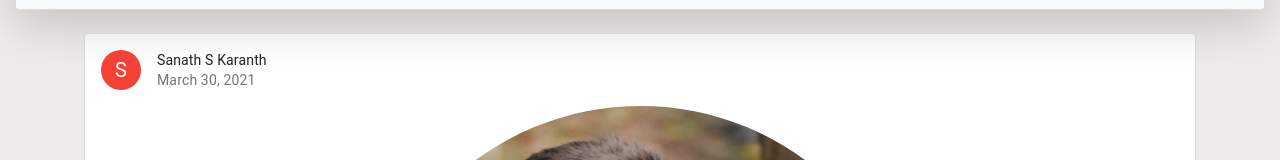
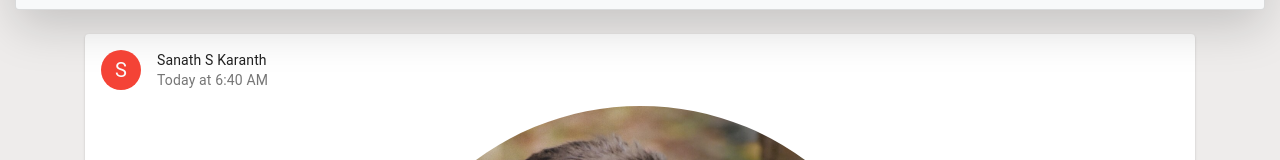
Before and after one commit to Sanath-karanth/artgalleryapp, a React (Create React App) app: page /about in a window 1280 px wide. Shown: the part 162-322 px from the top of the page. Built offline with nearby package versions, Linux system fonts and the light colour scheme; no server answers.

Commit message:
About page update

```diff
--- a/src/components/about.js
+++ b/src/components/about.js
@@ -49,7 +49,8 @@ import BrushIcon from '@material-ui/icons/Brush';
 import Radio from '@material-ui/core/Radio';
 import RadioGroup from '@material-ui/core/RadioGroup';
 import FormControlLabel from '@material-ui/core/FormControlLabel';
-
+import moment from 'moment';
+import { Today } from '@material-ui/icons';
 
 
 const useStyles = makeStyles((theme) => ({
@@ -200,11 +201,11 @@ const AboutPage = (props) => {
   const classes = useStyles();
   const [open, setOpen] = useState(false);
   const [ancher, setAncher] = useState('left');
-  const [urltext, setUrltext] = useState(null);
   const [copySuccess, setCopySuccess] = useState('');
   const textAreaRef = useRef(null);
-  const [myurl,setMyurl] = useState("https://karanthartgallery.herokuapp.com");
-  const [showurl, setShowurl] = useState(true);
+  const [myurl,setMyurl] = useState("https://karanthartgallery.netlify.com");
+  const today = moment();
+  const lastdate = today.calendar();
 
   function copyToClipboard(e) {
     textAreaRef.current.select();
@@ -599,7 +600,7 @@ const AboutPage = (props) => {
                         </Avatar></a>
                       }
                       title="Sanath S Karanth"
-                      subheader="March 30, 2021"
+                      subheader={lastdate}
                     />
                     <div>
                       { imgshow ?
--- a/src/components/feedback.js
+++ b/src/components/feedback.js
@@ -702,7 +702,7 @@ const Feedbackpage = (props) => {
                                 </button>
                               </div>
                               <div class="modal-body">
-                                  <h4 className="text-danger">You have already Submitted the feedback, Thamk you!</h4>
+                                  <h4 className="text-danger">You have already Submitted the feedback, Thank you!</h4>
                               </div>
                               <div class="modal-footer">
                               <button type="button"
```
